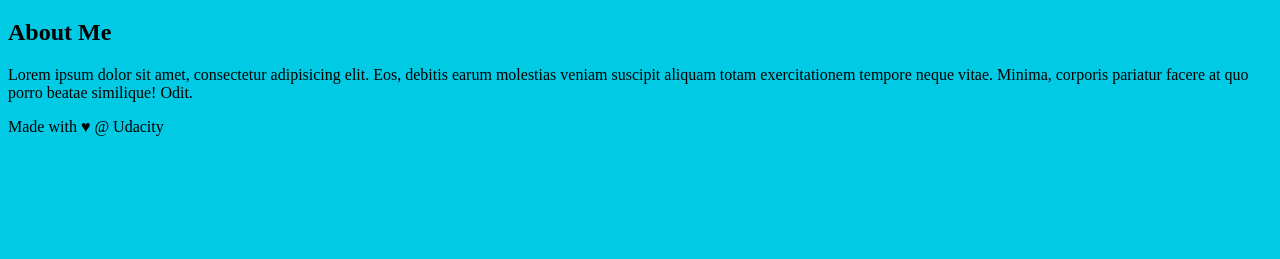
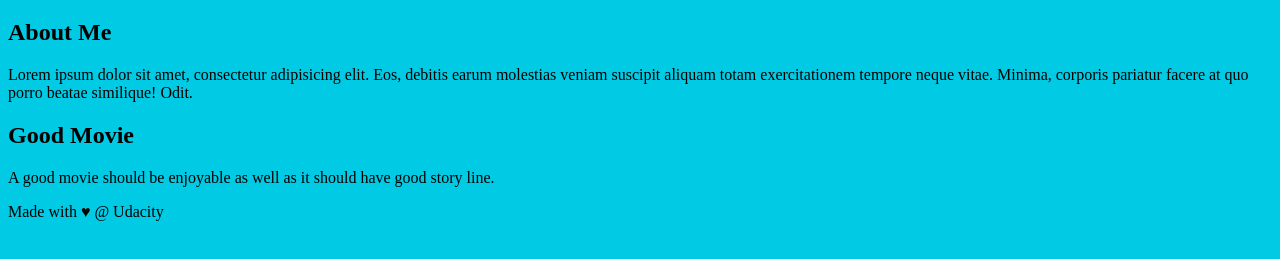
Before and after one commit to sahilister/git-learn, a plain HTML site: page index.html in a window 1280 px wide. Shown: the part 61-320 px from the top of the page. Drawn offline with Linux system fonts and the light colour scheme.

Commit message:
Add content about favourite movie

```diff
--- a/index.html
+++ b/index.html
@@ -29,6 +29,8 @@
     <h2>About Me</h2>
 
     <p>Lorem ipsum dolor sit amet, consectetur adipisicing elit. Eos, debitis earum molestias veniam suscipit aliquam totam exercitationem tempore neque vitae. Minima, corporis pariatur facere at quo porro beatae similique! Odit.</p>
+    <h2>Good Movie</h2>
+    <p>A good movie should be enjoyable as well as it should have good story line.</p>
 </aside>
 <!-- end of new content -->
 
```
